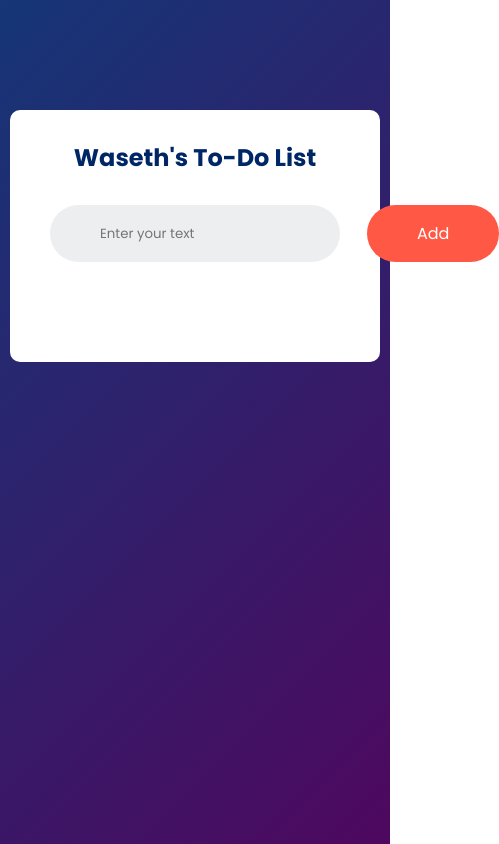
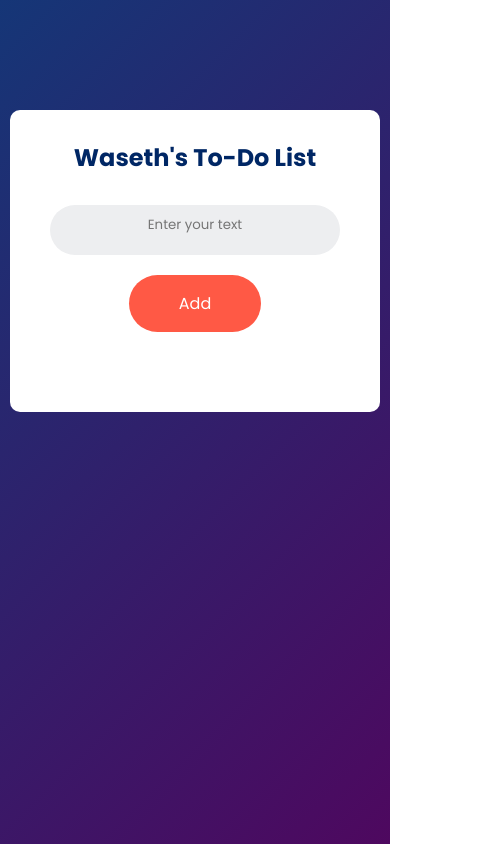
Before and after one commit to Waseth/TO-Do-List-App, a plain HTML site: page index.html in a window 390 px wide. Shown: the whole page, 499 px wide, since content can reach past the window. Drawn offline with Linux system fonts and the light colour scheme.

Commit message:
responsiveness updates

```diff
--- a/index.html
+++ b/index.html
@@ -19,8 +19,11 @@
             <h2>Waseth's To-Do List</h2>
             <div class="input-div">
                 <input type="text" id="input-box" placeholder="Enter your text">
+            </div>
+            <div class="btn-container">
                 <button onclick="addTask()">Add</button>
             </div>
+
             <p id="char-warning" style="color:red; text-align:center; display:none;">
 
             </p>
--- a/styles.css
+++ b/styles.css
@@ -27,10 +27,8 @@
 .input-div{
     display: flex;
     align-items: center;
-    justify-content: space-between;
     background: #edeef0;
     border-radius: 30px;
-    padding-left: 40px;
     margin-left:40px;
     margin-right: 40px;
     margin-bottom: 20px;
@@ -42,6 +40,7 @@ input{
     background: transparent;
     padding: 10px;
     font-weight: 14px;
+    text-align: center;
 }
 button{
     border: none;
@@ -98,7 +97,10 @@ ul li span{
 ul li span:hover{
     background: #edeef0;
 }
-
+.btn-container{
+        display: flex;
+        justify-content: center;
+}
 
 
 
@@ -112,7 +114,18 @@ ul li span:hover{
 
 
 @media (max-width: 480px){
-
+    .input-div{
+        display: flex;
+        flex-direction: column;
+        align-items: center;
+    }
+    .btn-container{
+        display: flex;
+        justify-content: center;
+    }
+    input{
+        margin-bottom: 10px;
+    }
 }
 @media (min-width: 481px) and (max-width:1024px){
 
```
